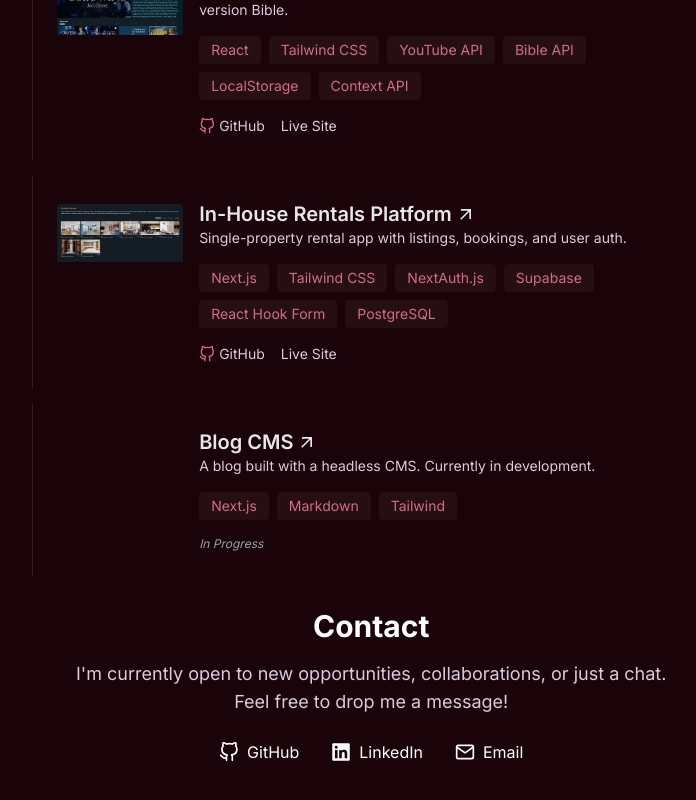
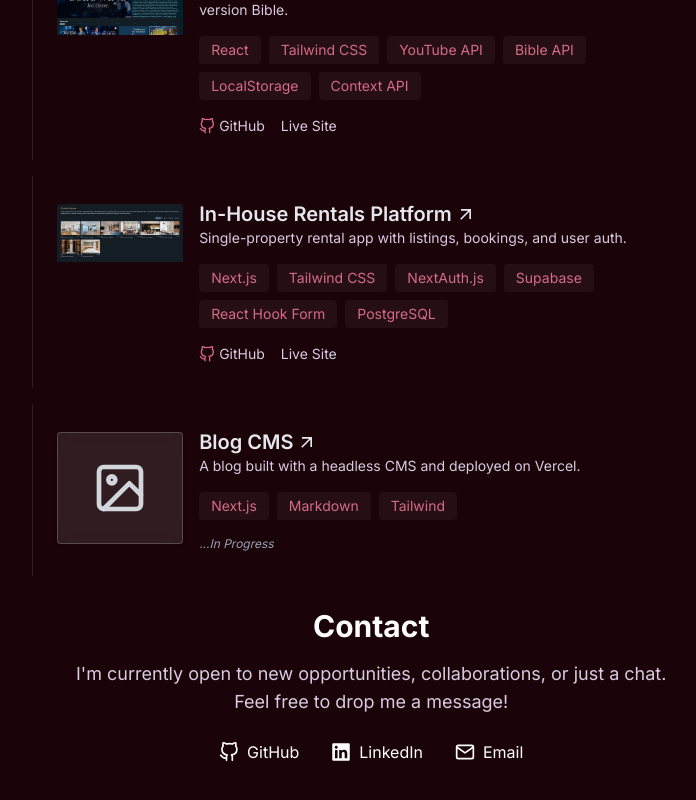
Before and after one commit to Hwezah/Portfolio, a Next.js app: page / in a window 1280 px wide. Shown: the part 660-1460 px from the top of the page, without its empty margins (546-1242 px from the left). Built offline with nearby package versions, Linux system fonts and the light colour scheme.

Commit message:
Ui Improvements

```diff
--- a/app/components/Projects.tsx
+++ b/app/components/Projects.tsx
@@ -3,7 +3,7 @@
 import { motion } from "framer-motion";
 import Image from "next/image";
 import { MdArrowOutward } from "react-icons/md";
-import { FiGithub } from "react-icons/fi"; // GitHub icon
+import { FiGithub, FiImage } from "react-icons/fi"; // GitHub and Image placeholder icons
 
 type Project = {
   title: string;
@@ -58,7 +58,7 @@ const projects: Project[] = [
   },
   {
     title: "Blog CMS",
-    description: "A blog built with a headless CMS. Currently in development.",
+    description: "A blog built with a headless CMS and deployed on Vercel.",
     tech: ["Next.js", "Markdown", "Tailwind"],
     link: "#",
     github: "#",
@@ -82,9 +82,7 @@ export default function Projects() {
         Projects
       </h2>
       <div>
-        {projects.map(
-          (project, i) =>
-            project.link && (
+        {projects.map((project, i) => (
           <motion.div
             key={project.title}
             className="group py-6 cursor-pointer md:border-l-[1px] border-[rgba(214,106,136,0.2)] md:hover:border-none md:hover:bg-white/5 my-4 bg-white/5 md:bg-transparent transition duration-200 rounded-md md:rounded-none lg:hover:rounded-md p-6 relative"
@@ -93,13 +91,31 @@ export default function Projects() {
             whileInView="visible"
             viewport={{ once: true, amount: 0.3 }}
             variants={cardVariants}
-                onClick={() =>
-                  project.link !== "#" && window.open(project.link, "_blank")
+            onClick={() => {
+              if (project.link && project.link !== "#") {
+                window.open(project.link, "_blank");
               }
+            }}
           >
             <div className="md:flex gap-4">
               <div className="w-full md:max-w-[20%] mt-1 relative aspect-[21/9] mb-2">
-                    {project.image !== "#" ? (
+                {project.title === "Blog CMS" ? (
+                  <div
+                    className="
+      flex items-center justify-center
+      rounded
+      bg-white/10
+      backdrop-blur-md
+      border border-white/20
+      shadow-sm
+      w-full h-full
+      text-gray-300
+      dark:text-gray-400
+    "
+                  >
+                    <FiImage size={56} />
+                  </div>
+                ) : project.image !== "#" ? (
                   <Image
                     src={project.image}
                     alt={`Screenshot of ${project.title}`}
@@ -156,7 +172,7 @@ export default function Projects() {
                     )}
                     {project.title === "Blog CMS" && (
                       <span className="text-xs text-gray-400 italic">
-                            In Progress
+                        ...In Progress
                       </span>
                     )}
                   </div>
@@ -164,8 +180,7 @@ export default function Projects() {
               </div>
             </div>
           </motion.div>
-            )
-        )}
+        ))}
       </div>
     </section>
   );
```
Lines whose indentation alone changed are shown as unchanged.
